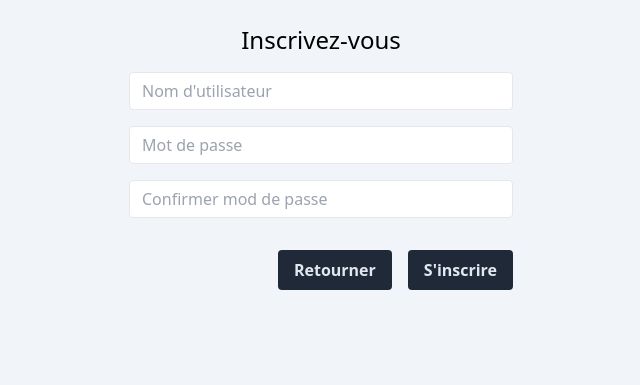
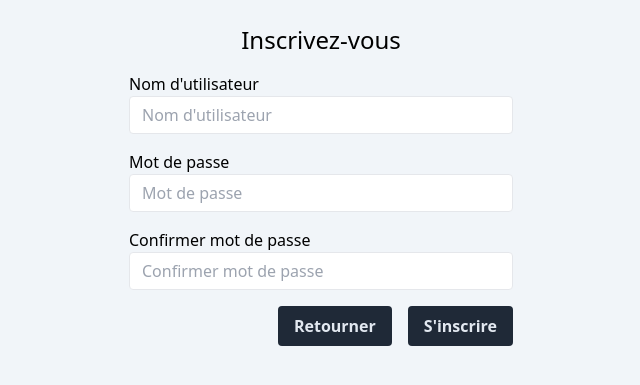
Before and after one commit to CuteSlime/P9_Developpez_une_application_Web_en_utilisant_Django, a Django app: page /accounts/signup/ in a window 1280 px wide. Shown: the part 64-449 px from the top of the page, without its empty margins (319-959 px from the left). Run offline with Django 5.2, Linux system fonts and the light colour scheme; some libraries are stand-ins or nearby versions.

Commit message:
add label to comply with WCAG

```diff
--- a/LITRevu/accounts/forms.py
+++ b/LITRevu/accounts/forms.py
@@ -21,7 +21,7 @@ class CustomUserCreationForm(UserCreationForm):
     )
     password2 = forms.CharField(
         widget=forms.PasswordInput,
-        label='Confirmer mod de passe',
+        label='Confirmer mot de passe',
         error_messages={
             'required': '',
         }
--- a/LITRevu/templates/home.html
+++ b/LITRevu/templates/home.html
@@ -27,7 +27,7 @@
                 {% endif %}
                 {% for field in login_form %}
                     <div class="flex flex-col">
-
+                        <label for="{{ field.id_for_label }}">{{field.label}}</label>
                         {% render_field field class="appearance-none border rounded w-60 py-2 px-3 text-gray-700 leading-tight focus:outline-none focus:shadow-outline" placeholder=field.label%}
                     </div>
                 {% endfor %}
--- a/LITRevu/templates/registration/signup.html
+++ b/LITRevu/templates/registration/signup.html
@@ -12,23 +12,18 @@
             {{ form.non_field_errors }}
             <div class="flex flex-col">
                 {{ form.username.errors }}
-                <label for="{{ form.username.id_for_label }}"></label>
+                <label for="{{ form.username.id_for_label }}">{{form.username.label}}</label>
                 {% render_field form.username class="appearance-none border rounded w-96 py-2 px-3 text-gray-700 leading-tight focus:outline-none focus:shadow-outline" placeholder=form.username.label %}
             </div>
             <div class="flex flex-col">
                 {{ form.password1.errors }}
-                <label for="{{ form.password1.id_for_label }}"></label>
+                <label for="{{ form.password1.id_for_label }}">{{form.password1.label}}</label>
                 {% render_field form.password1 class="appearance-none border rounded w-96 py-2 px-3 text-gray-700 leading-tight focus:outline-none focus:shadow-outline" placeholder=form.password1.label %}
             </div>
             <div class="flex flex-col">
                 {{ form.password2.errors }}
-                <label for="{{ form.password2.id_for_label }}"></label>
+                <label for="{{ form.password2.id_for_label }}">{{form.password2.label}}</label>
                 {% render_field form.password2 class="appearance-none border rounded w-96 py-2 px-3 text-gray-700 leading-tight focus:outline-none focus:shadow-outline" placeholder=form.password2.label %}
-            </div>
-            <div class="flex flex-col">
-                {{ form.age.errors }}
-                <label for="{{ form.age.id_for_label }}"></label>
-                {% render_field form.age class="appearance-none border rounded w-96 py-2 px-3 text-gray-700 leading-tight focus:outline-none focus:shadow-outline" placeholder=form.age.label %}
             </div>
             <div class="flex space-x-4">
                 <a href="{% url 'home' %}" class="bg-gray-800 hover:bg-gray-700 text-slate-200 hover:text-cyan-300 font-bold py-2 px-4 w-auto rounded focus:outline-none focus:shadow-outline">Retourner</a>
```
